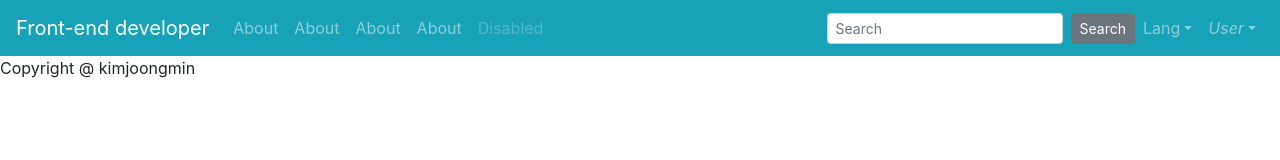
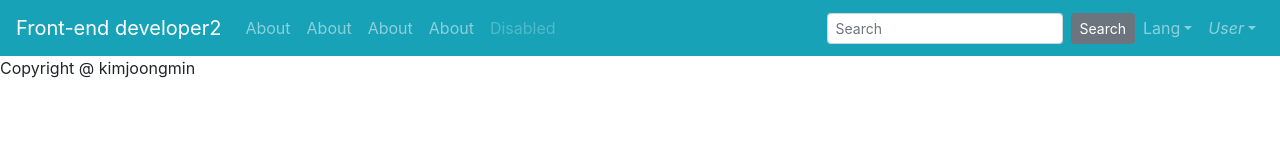
Before and after one commit to kimjoongmin/vue-hour, a Vue app: page / in a window 1280 px wide. Shown: the top 160 px of the page. Built offline with nearby package versions, Linux system fonts and the light colour scheme.

Commit message:
Update Header.vue

```diff
--- a/src/components/layout/Header.vue
+++ b/src/components/layout/Header.vue
@@ -1,7 +1,7 @@
 <template>
   <div>
     <b-navbar toggleable="lg" type="dark" variant="info">
-        <b-navbar-brand href="/vue-hour">Front-end developer</b-navbar-brand>
+        <b-navbar-brand href="/vue-hour">Front-end developer2</b-navbar-brand>
 
         <b-navbar-toggle target="nav-collapse"></b-navbar-toggle>
 
```
